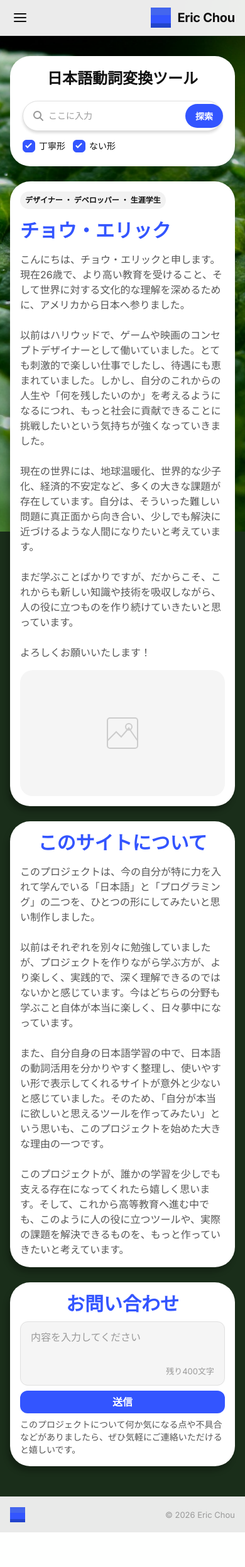
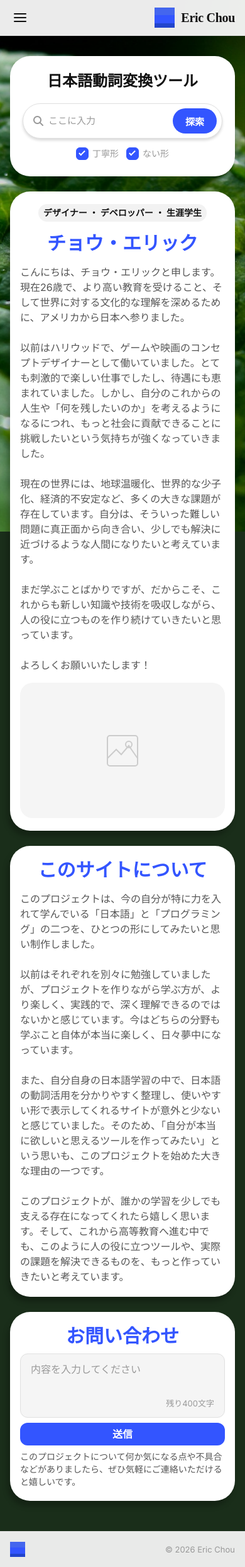
Before and after one commit to AD-Artaku/japanese-verb-conjugator, a Flask app: page / in a window 390 px wide. Shown: the whole page at 63% size. Before the commit the page ends 2433 px from the top, so only its background shows below. Run offline with Flask 3, Linux system fonts and the light colour scheme; some libraries are stand-ins or nearby versions.

Commit message:
Mobile UI update/added support for classical honorific verbs

```diff
--- a/JP_Verb_conjugator_v3.py
+++ b/JP_Verb_conjugator_v3.py
@@ -4,11 +4,22 @@ irregular_godan_verb = ["入る", "走る", "帰る", "切る", "知る", "要
 
 # Honorific godan verbs with irregular masu stems
 honorific_godan_verb = {
-    "ござる":     "ござい",
+    "ござる": "ござい",
     "いらっしゃる": "いらっしゃい",
-    "おっしゃる":  "おっしゃい",
-    "なさる":     "なさい",
-    "くださる":   "ください",
+    "おっしゃる": "おっしゃい",
+    "仰る": "おっしゃい",
+    "なさる": "なさい",
+    "為さる": "なさい",
+    "くださる": "ください",
+    "下さる": "ください",
+
+    # Classical / archaic support
+    "仰せらる": "仰せられ",
+    "給ふ": "給い",
+    "侍る": "侍り",
+    "候ふ": "候い",
+    "おはする": "おはし",
+    "ござある": "ござあり",
 }
 
 godan_map = {
--- a/app.py
+++ b/app.py
@@ -94,16 +94,22 @@ def home():
             # dropdown should have handled it — we still pick the first
             # as a safe fallback here.
             # =====================
-            if is_all_hiragana(user_verb) and user_verb in VERB_DICT:
-                matches = VERB_DICT[user_verb]
-                user_verb = matches[0]
+            if is_all_hiragana(user_verb):
+                # Hiragana input must exist in the dictionary —
+                # rejects nonsense like かえるかえる that would
+                # otherwise pass is_valid_verb by ending in る.
+                if user_verb not in VERB_DICT:
+                    input_error = True
+                else:
+                    user_verb = VERB_DICT[user_verb][0]
 
-            if is_valid_verb(user_verb):
-                v = Verb(user_verb)
-                v.polite().negative()
-                cards = v.forms
-            else:
-                input_error = True
+            if not input_error:
+                if is_valid_verb(user_verb):
+                    v = Verb(user_verb)
+                    v.polite().negative()
+                    cards = v.forms
+                else:
+                    input_error = True
 
         # read toggles from POST
         show_polite = request.form.get("polite")
--- a/static/script.js
+++ b/static/script.js
@@ -137,10 +137,19 @@ function setupSuggestDropdown(input) {
   let isComposing = false;
 
   function positionDropdown() {
-    const rect = input.getBoundingClientRect();
-    dropdown.style.top    = `${rect.bottom + window.scrollY}px`;
-    dropdown.style.left   = `${rect.left + window.scrollX}px`;
-    dropdown.style.width  = `${rect.width}px`;
+    // On mobile, align dropdown to the full pill search bar.
+    // On desktop, keep aligning to the normal input box.
+    const isMobile = window.matchMedia('(max-width: 600px)').matches;
+
+    const anchor = isMobile
+      ? input.closest('.search-pill-row')
+      : input.closest('.search-input-wrapper') || input;
+
+    const rect = anchor.getBoundingClientRect();
+
+    dropdown.style.top = `${rect.bottom + window.scrollY}px`;
+    dropdown.style.left = `${rect.left + window.scrollX}px`;
+    dropdown.style.width = `${rect.width}px`;
   }
 
   function showDropdown(items) {
--- a/static/style.css
+++ b/static/style.css
@@ -135,7 +135,7 @@ body {
 .navbar {
   position: sticky;
   top: 0;
-  z-index: 100;
+  z-index: 10001;
   background: rgba(255,255,255,0.92);
   backdrop-filter: blur(12px);
   -webkit-backdrop-filter: blur(12px);
@@ -175,6 +175,7 @@ body {
 }
 
 .logo-text {
+  font-family: 'Libertinus', Serif;
   font-size: 20px;
   font-weight: 700;
   color: var(--text-primary);
@@ -971,7 +1044,7 @@ main.main {
 
   /* --- SEARCH CARD --- */
   .search-card {
-    padding: 20px;
+    padding: 24px 20px;
     gap: 20px;
     background: var(--surface);
     backdrop-filter: none;
@@ -998,13 +1072,13 @@ main.main {
     display: none;
   }
 
-  /* show pill-style input on mobile */
+  /* --- MOBILE PILL --- */
   .search-pill-row {
     display: flex;
     align-items: center;
     gap: 8px;
-    height: 48px;
-    padding: 4px 4px 4px 16px;
+    height: 56px;
+    padding: 8px 8px 8px 16px;
     background: var(--surface);
     border-radius: 999px;
     box-shadow: 0 3px 4px rgba(0,0,0,0.15);
@@ -1022,42 +1096,48 @@ main.main {
     border: none;
     background: transparent;
     outline: none;
-    font-size: 14px;
+    font-size: 15px;
     font-family: 'Inter', sans-serif;
     color: var(--text-primary);
     line-height: 24px;
+    min-width: 0;
   }
 
   .search-pill-input::placeholder {
     color: var(--text-tertiary);
   }
 
+  /* pill button — full pill, inset 8px from the outer pill edges */
   .search-pill-btn {
-    height: 38px;
-    padding: 0 16px;
+    height: 40px;
+    padding: 0 20px;
     background: var(--brand);
     color: #fff;
     border: none;
     border-radius: 999px;
-    font-size: 14px;
+    font-size: 15px;
     font-weight: 700;
     font-family: 'Inter', sans-serif;
     cursor: pointer;
     flex-shrink: 0;
     transition: background 0.15s;
+    white-space: nowrap;
   }
 
   .search-pill-btn:active {
     background: #2244ee;
   }
 
+  /* --- TOGGLES — centered, gray text --- */
   .toggle-row {
     gap: 12px;
+    justify-content: center;
   }
 
   .toggle-label {
     font-size: 14px;
     gap: 6px;
+    color: var(--text-tertiary);
   }
 
   .toggle-box {
@@ -1110,39 +1190,74 @@ main.main {
     line-height: 24px;
   }
 
-  /* --- ABOUT --- */
+    /* --- ABOUT / SELF INTRO --- */
+  .about-card {
+    border-radius: 32px;
+    overflow: hidden;
+  }
+
   .about-inner {
-    padding: 16px;
+    padding: 20px 16px;
     flex-direction: column;
     gap: 16px;
+    align-items: center;
   }
 
   .about-text-col {
     width: 100%;
+    align-items: center;
+    gap: 16px;
   }
 
   .about-badge {
-    font-size: 12px;
+    align-self: center;
+    padding: 4px 8px;
+    border-radius: 16px;
+    font-size: 14px;
+    font-weight: 600;
+    line-height: 20px;
+    background: #f2f2f2;
+    text-align: center;
+  }
+
+  .about-text-body {
+    width: 100%;
+    gap: 16px;
+  }
+
+  .about-name-block {
+    gap: 16px;
+    align-items: center;
   }
 
   .about-name {
     font-size: 30px;
     line-height: 1.2;
+    font-weight: 600;
+    text-align: center;
+    color: var(--brand);
   }
 
   .about-body {
     font-size: 16px;
     line-height: 24px;
+    color: var(--text-secondary);
+  }
+
+  .about-image-col {
+    width: 100%;
   }
 
   .about-image-placeholder {
-    min-height: 200px;
+    width: 100%;
+    min-height: 215px;
     border-radius: 20px;
+    overflow: hidden;
   }
 
   /* --- INFO --- */
   .info-card {
-    padding: 16px;
+    padding: 20px 16px;
   }
 
   .section-heading {
@@ -1158,7 +1273,7 @@ main.main {
 
   /* --- CONTACT --- */
   .contact-card {
-    padding: 16px;
+    padding: 20px 16px;
   }
 
   .contact-heading {
--- a/templates/index.html
+++ b/templates/index.html
@@ -71,34 +71,35 @@
       <div class="nav-mobile-menu" id="nav-mobile-menu">
         <a href="https://eric_chou.artstation.com" class="nav-mobile-item">
           <span class="item-label">ポートフォリオ</span>
-          <i class="fa-solid fa-chevron-right item-chevron"></i>
+          <i class="fa-solid fa-arrow-up-right-from-square item-chevron"></i>
         </a>
         <a href="#" class="nav-mobile-item">
           <span class="item-label">履歴書</span>
-          <i class="fa-solid fa-chevron-right item-chevron"></i>
+          <i class="fa-solid fa-arrow-up-right-from-square item-chevron"></i>
         </a>
         <a href="https://github.com/AD-Artaku" class="nav-mobile-item" target="_blank" rel="noopener">
           <span class="item-label">GitHub</span>
-          <i class="fa-solid fa-chevron-right item-chevron"></i>
+          <i class="fa-solid fa-arrow-up-right-from-square item-chevron"></i>
         </a>
         <a href="https://www.youtube.com/@Artaku_" class="nav-mobile-item youtube" target="_blank" rel="noopener">
           <i class="fa-brands fa-youtube"></i>
           <span class="item-label">Artaku</span>
-          <i class="fa-solid fa-chevron-right item-chevron"></i>
+          <i class="fa-solid fa-arrow-up-right-from-square item-chevron"></i>
         </a>
         <a href="https://www.instagram.com/ericc.design" class="nav-mobile-item instagram" target="_blank" rel="noopener">
           <i class="fa-brands fa-instagram"></i>
           <span class="item-label">ericc.design</span>
-          <i class="fa-solid fa-chevron-right item-chevron"></i>
+          <i class="fa-solid fa-arrow-up-right-from-square item-chevron"></i>
         </a>
       </div>
 
     </div>
     <div class="nav-border"></div>
 
+  </nav>
+
   <!-- invisible overlay to close menu on outside tap -->
   <div class="nav-mobile-overlay" id="nav-mobile-overlay"></div>
-  </nav>
 
   <!-- MAIN CONTENT -->
   <main class="main">
@@ -114,6 +115,8 @@
 
               <!-- desktop input row -->
               <div class="search-row">
+                <div class="search-input-wrapper">
+                  <i class="fa-solid fa-magnifying-glass search-desktop-icon"></i>
                   <input
                     class="search-input"
                     type="text"
@@ -124,6 +127,7 @@
                     id="desktop-verb-input"
                     maxlength="20"
                   />
+                </div>
                 <button class="search-btn" type="submit">探索</button>
               </div>
 
```
Also changed, not shown: other parts of static/style.css (+91 -10 lines). Lines whose indentation alone changed are shown as unchanged.
